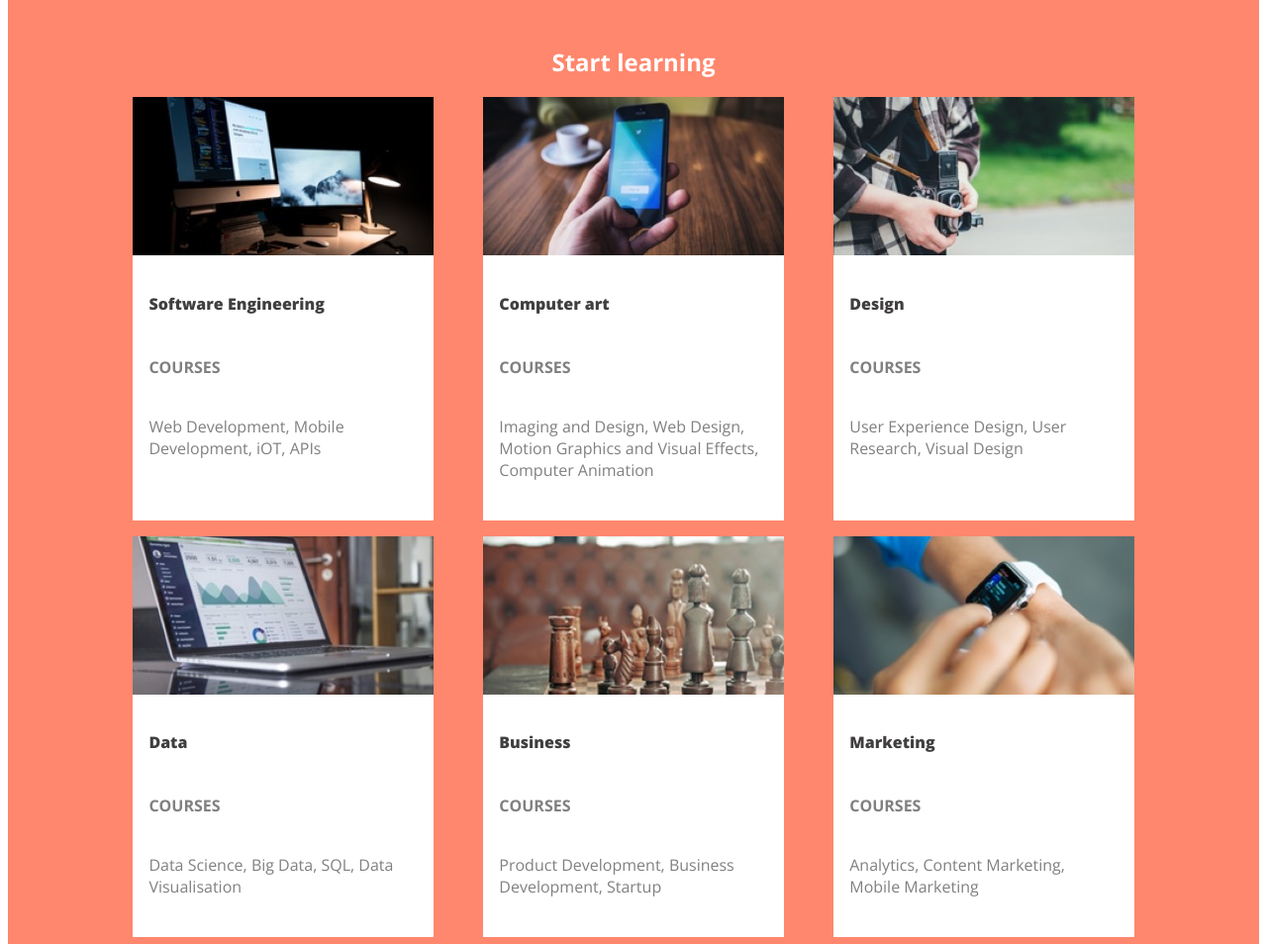
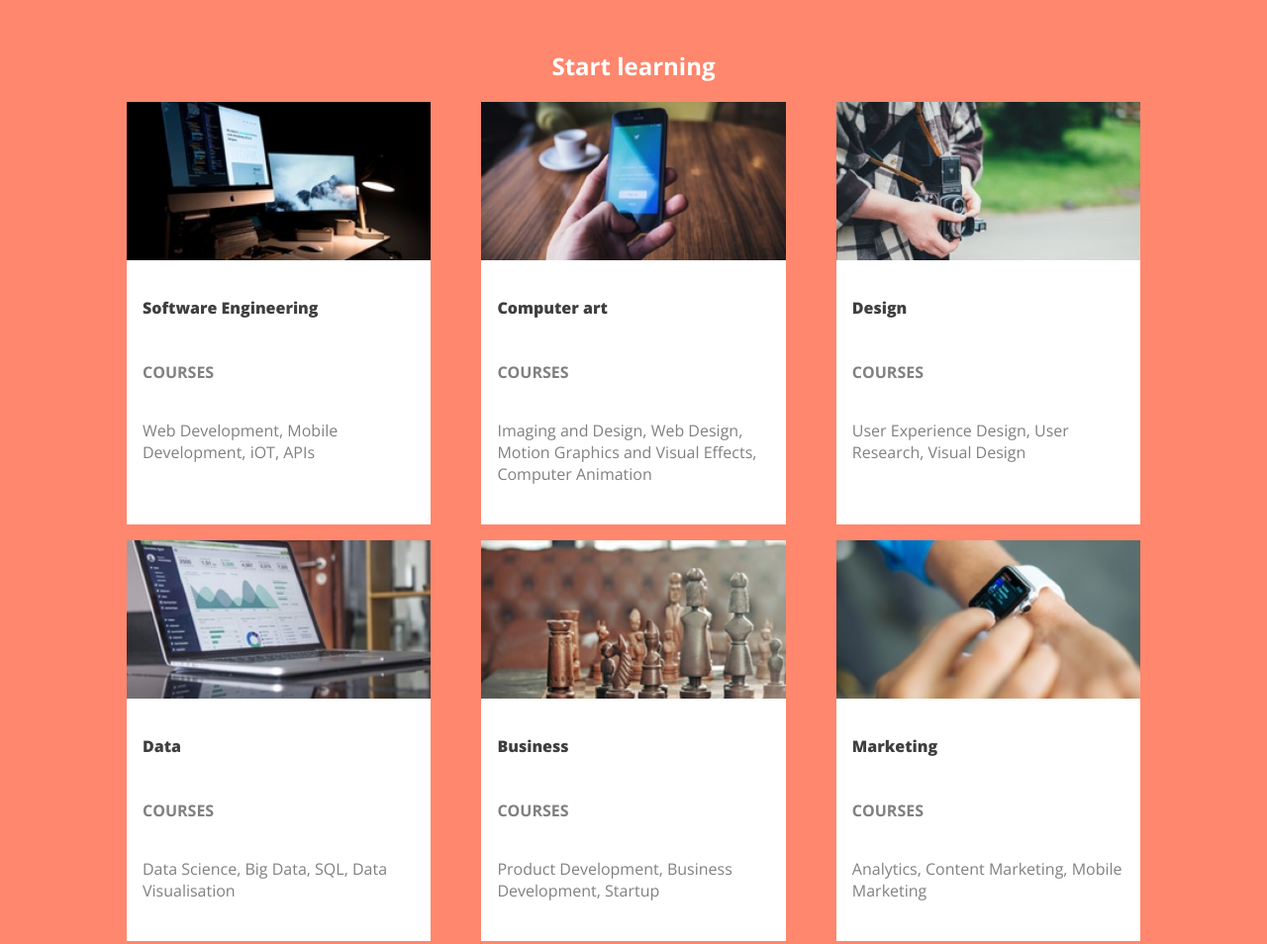
Before and after one commit to Samtodd250/Colmar-Academy, a plain HTML site: page index.html in a window 1280 px wide. Shown: the part 1408-2362 px from the top of the page at 99% size. Drawn offline with nearby package versions, Linux system fonts and the light colour scheme.

Commit message:
changes
added

body {
margin:0;
  }

```diff
--- a/index.html
+++ b/index.html
@@ -2,6 +2,7 @@
 <html>
 
 <head>
+  <link href="./resources/css/reset.css" type="text/css" rel="stylesheet">
   <link href="./resources/css/styles.css" type="text/css" rel="stylesheet">
   <link href="https://fonts.googleapis.com/css?family=Open+Sans:400,600,700,800" rel="stylesheet">
   <meta charset="utf-8">
--- a/resources/css/styles.css
+++ b/resources/css/styles.css
@@ -1,3 +1,7 @@
+body {
+margin:0;
+  }
+
 /** universal **/
 
 .container {
@@ -26,6 +30,8 @@ font-family: 'Open Sans', sans-serif;
   display: flex;
   flex-direction: column;
 }
+
+
 
 /** Header **/
 
@@ -186,6 +192,7 @@ div.information .column {
   padding: 32px 0;
   justify-content: center;
   align-items: center;
+  width: 100vw;
 }
 
 .background{
```
